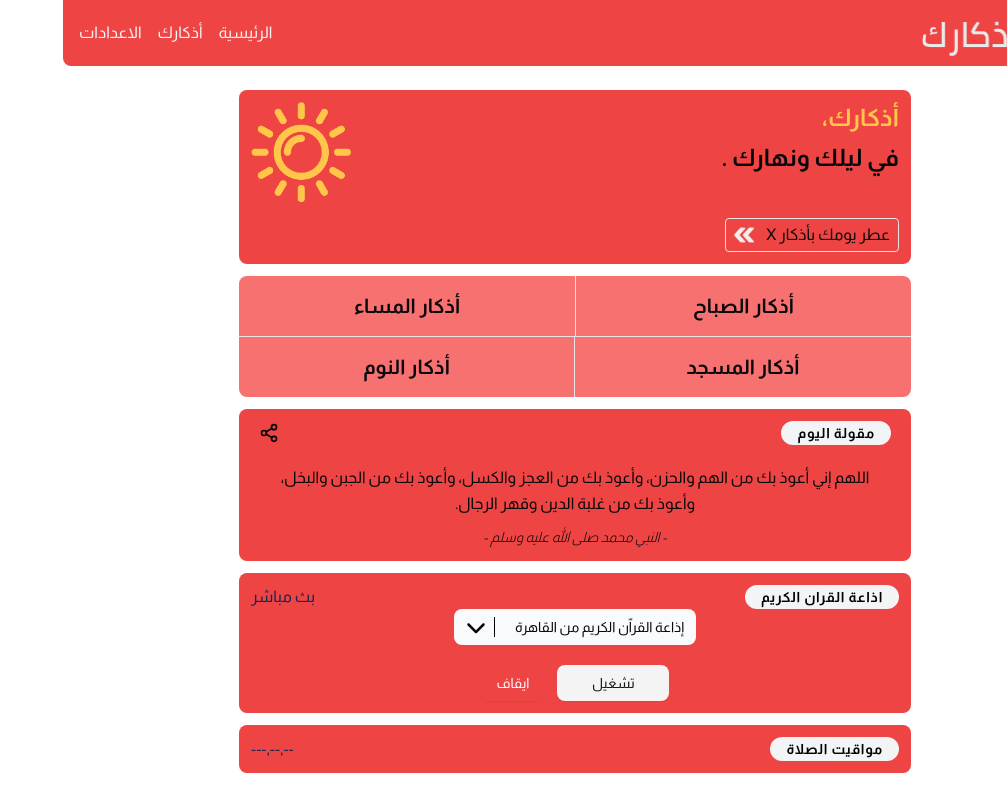
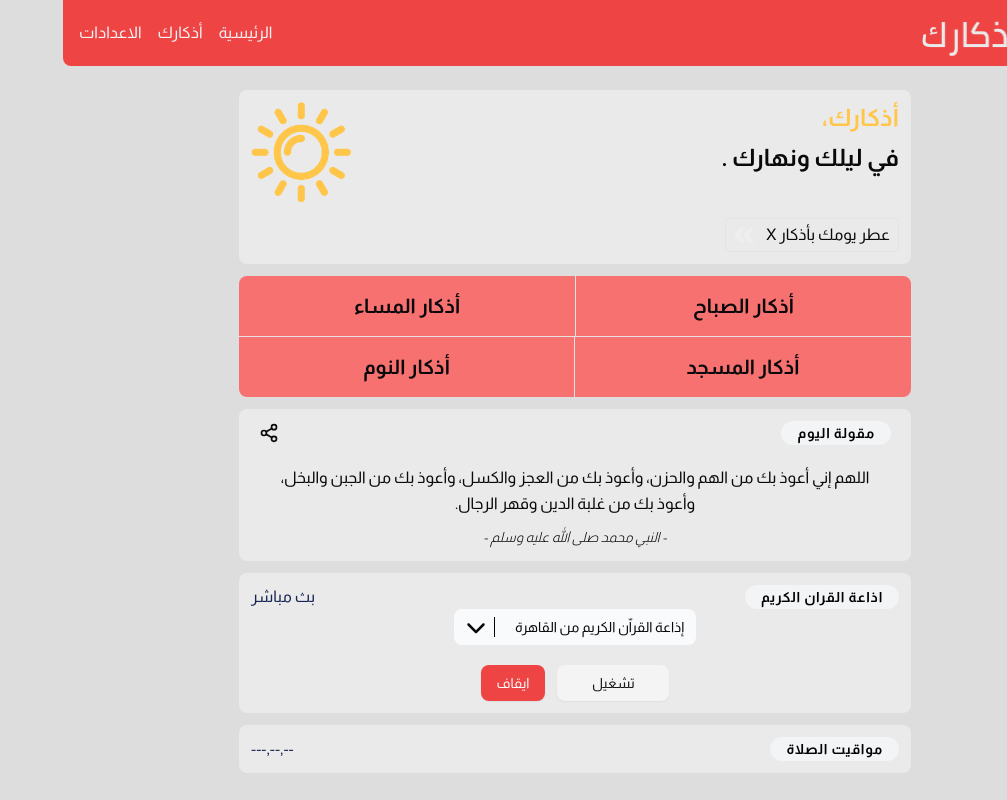
Before and after one commit to ahmed5353/Athkarok-app, a Next.js app: page /home in a window 1280 px wide. Shown: the whole page, without its empty margins (273-1280 px from the left). Built offline with nearby package versions, Linux system fonts and the light colour scheme.

Commit message:
feat: Add morning athkar UI

```diff
--- /dev/null
+++ b/src/app/(routes)/athkar/sabah/components/FooterItem.tsx
@@ -0,0 +1,15 @@
+import React, { ReactNode } from "react";
+interface FooterItemProps {
+  label: string;
+  value: ReactNode;
+}
+export default function FooterItem({ label, value }: FooterItemProps) {
+  return (
+    <div className="flex flex-grow cursor-pointer flex-col items-center">
+      <span>{label}</span>
+      <span className="py-.5 rounded-full border bg-blue-400 px-2">
+        {value}
+      </span>
+    </div>
+  );
+}
--- /dev/null
+++ b/src/app/(routes)/athkar/sabah/page.tsx
@@ -0,0 +1,36 @@
+import Card from "@/components/Card";
+import React from "react";
+import { FiShare2 } from "react-icons/fi";
+import { GiInfo } from "react-icons/gi";
+import FooterItem from "./components/FooterItem";
+
+export default function page() {
+  const footerItems = [
+    { id: 1, label: "مرات التكرار", value: "3" },
+    { id: 2, label: "الدليل", value: <GiInfo className="text-lg" /> },
+    { id: 3, label: "مشاركة", value: <FiShare2 className="text-lg" /> },
+  ];
+  return (
+    <Card>
+      <article>
+        <blockquote className="mb-4 px-4 py-2">
+          <p className="text-justify text-xl leading-[1.95]">
+            اللَّهُ لا إِلهَ إِلّا هُوَ الحَيُّ القَيّومُ لا تَأخُذُهُ سِنَةٌ
+            وَلا نَومٌ لَهُ ما فِي السَّماواتِ وَما فِي الأَرضِ مَن ذَا الَّذي
+            يَشفَعُ عِندَهُ إِلّا بِإِذنِهِ يَعلَمُ ما بَينَ أَيديهِم وَما
+            خَلفَهُم وَلا يُحيطونَ بِشَيءٍ مِن عِلمِهِ إِلّا بِما شاءَ وَسِعَ
+            كُرسِيُّهُ السَّماواتِ وَالأَرضَ وَلا يَئودُهُ حِفظُهُما وَهُوَ
+            العَلِيُّ العَظيمُ.
+          </p>
+        </blockquote>
+        <footer>
+          <div className="flex justify-around rounded-xl bg-red-400 p-2">
+            {footerItems?.map((item) => (
+              <FooterItem key={item.id} label={item.label} value={item.value} />
+            ))}
+          </div>
+        </footer>
+      </article>
+    </Card>
+  );
+}
--- a/src/app/(routes)/home/components/AthkarCategories.tsx
+++ b/src/app/(routes)/home/components/AthkarCategories.tsx
@@ -1,29 +1,32 @@
 import clsx from "clsx";
 import AthkarCategory from "./AthkarCategory";
+import Link from "next/link";
+import { AthkarCategory as Category } from "@/app/types/components";
 
 export default function AthkarCategories() {
-  const categories: string[] = [
-    "أذكار الصباح",
-    "أذكار المساء",
-    "أذكار المسجد",
-    "أذكار النوم",
+  const categories: Category[] = [
+    { id: 1, name: "أذكار الصباح", path: "/athkar/sabah" },
+    { id: 2, name: "أذكار المساء", path: "/athkar/masa" },
+    { id: 3, name: "أذكار المسجد", path: "/athkar/masjid" },
+    { id: 4, name: "أذكار النوم", path: "/athkar/sleep" },
   ];
+
+  const borderStyles = ["border-b border-l", "border-b", "", "border-r"];
 
   return (
     <div
       aria-label="Athkar categories"
-      className={clsx("grid grid-cols-2 rounded-lg bg-red-400")}
+      className={clsx("grid grid-cols-2 rounded-lg bg-red-400 text-center")}
     >
       {categories.map((category, index) => (
-        <AthkarCategory
-          key={category}
-          category={category}
-          className={clsx({
-            "border-b border-l": index === 0,
-            "border-b": index === 1,
-            "border-r": index === 3,
-          })}
-        />
+        <Link
+          key={category.id}
+          href={category.path}
+          className={clsx(borderStyles[index])}
+          aria-label={`الإنتقال إلى  ${category.name}`}
+        >
+          <AthkarCategory category={category.name} />
+        </Link>
       ))}
     </div>
   );
--- a/src/app/(routes)/home/components/DropDownMenu.tsx
+++ b/src/app/(routes)/home/components/DropDownMenu.tsx
@@ -20,7 +20,7 @@ const radioStations: RadioStation[] = [
 
 export function DropdownMenuDemo() {
   const [selectedStation, setSelectedStation] = useState<string>(
-    radioStations?.[0]?.name || "لا يوجد محطات الأن",
+    "إذاعة القراّن الكريم من القاهرة",
   );
 
   function handleStationChange(station: string) {
--- a/src/app/(routes)/home/page.tsx
+++ b/src/app/(routes)/home/page.tsx
@@ -6,18 +6,16 @@ import SalahTime from "./components/SalahTime";
 
 export default function Page() {
   return (
-    <main className="mx-auto mt-6 flex max-w-2xl flex-col gap-3">
+    <>
       <AthkarHeader />
-
       <AthkarCategories />
-
       <DailyQuote
         quote=" اللهم إني أعوذ بك من الهم والحزن، وأعوذ بك من العجز والكسل، وأعوذ بك
-            من الجبن والبخل، وأعوذ بك من غلبة الدين وقهر الرجال."
+              من الجبن والبخل، وأعوذ بك من غلبة الدين وقهر الرجال."
         author="النبي محمد صلى الله عليه وسلم"
       />
       <RadioLive />
       <SalahTime />
-    </main>
+    </>
   );
 }
--- a/src/app/layout.tsx
+++ b/src/app/layout.tsx
@@ -16,10 +16,12 @@ export default function RootLayout({
   return (
     <html lang="ar" dir="rtl">
       <body
-        className={` ${cairo.className} ${almarai.className} mx-auto max-w-5xl antialiased`}
+        className={` ${cairo.className} ${almarai.className} mx-auto max-w-5xl bg-[#ddd] antialiased`}
       >
         <Header />
-        {children}
+        <main className="mx-auto mt-6 flex max-w-2xl flex-col gap-3">
+          {children}
+        </main>
       </body>
     </html>
   );
--- a/src/app/types/components.ts
+++ b/src/app/types/components.ts
@@ -2,3 +2,9 @@ export interface RadioStation {
   name: string;
   id: number;
 }
+
+export interface AthkarCategory {
+  id: number;
+  name: string;
+  path: string;
+}
--- a/src/components/Card.tsx
+++ b/src/components/Card.tsx
@@ -1,9 +1,15 @@
-import { ReactNode } from 'react';
+import clsx from "clsx";
+import { ReactNode } from "react";
 
 interface CardProps {
   children: ReactNode;
+  className?: string;
 }
 
-export default function Card({ children }: CardProps) {
-  return <section className="bg-red-500 p-3 rounded-lg ">{children}</section>;
+export default function Card({ children, className }: CardProps) {
+  return (
+    <section className={clsx("rounded-lg bg-[#eaeaea] p-3", className)}>
+      {children}
+    </section>
+  );
 }
```
